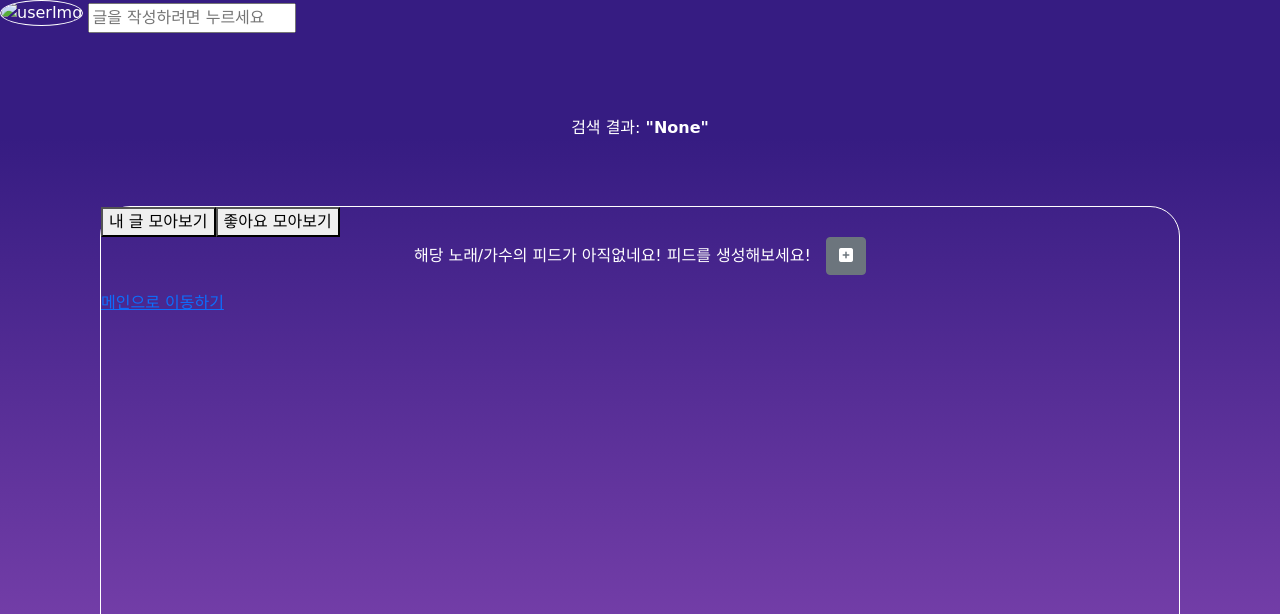
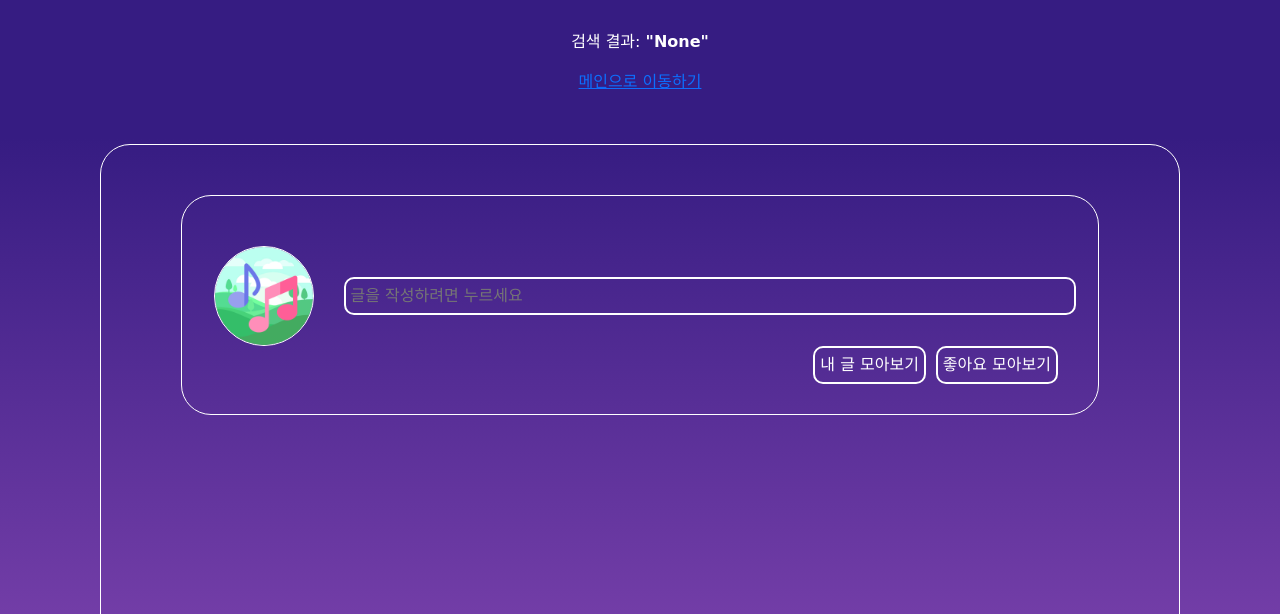
Before and after one commit to jnl1128/Yard, a Django app: page /search/ in a window 1280 px wide. Shown: the part 95-709 px from the top of the page. Run offline with Django 4.2, Linux system fonts and the light colour scheme; parts of the project's set-up code (start-up, migrations or seed data) failed here and were passed over; some libraries are stand-ins or nearby versions; some web fonts are replaced.

Commit message:
[REFACT] feedSearch.html layout 수정 및 css 적용

```diff
--- a/static/css/feed.css
+++ b/static/css/feed.css
@@ -26,7 +26,6 @@
   border-radius: 50%;
   height:100px;
   width:100px;
-  margin-bottom: 10px;
 }
 
 .feed--userName{
@@ -52,3 +51,56 @@
   margin-right: 40px;
   padding: 30px 50px;
 }
+
+.feed-addContainer{
+  display: flex;
+  flex-direction: column;
+  border: 1px solid #fff;
+  border-radius: 30px;
+  margin: 50px 80px;
+}
+
+.feed-add{
+  display: flex;
+  flex-direction: row;
+  align-items: center;
+  justify-content: center;
+  width: 100%;
+  margin-top: 50px;
+  margin-left: 5px;
+  margin-right: 5px;
+}
+.feed-add>input{
+  border: 2px solid #fff;
+  border-radius: 10px;
+  background-color: transparent;
+  width: 80%;
+  padding: 5px;
+  margin-left: 30px;
+}
+
+.feed-filterBtn{
+  display: flex;
+  flex-direction: row;
+  justify-content: end;
+  padding-bottom: 30px;
+  padding-right: 35px;
+
+}
+.feed-my, .feed-like{
+
+  padding: 5px 5px;
+  border-radius: 10px;
+  background-color: transparent;
+  border: 2px solid #fff;
+  margin:0 5px;
+  font-size: 16px;
+  color: #fff;
+}
+
+.feed-middle-menu{
+  display: flex;
+  flex-direction: column;
+  text-align: center;
+  margin-top: 30px;
+}
--- a/templates/feedSearch.html
+++ b/templates/feedSearch.html
@@ -1,12 +1,10 @@
-{% extends "searchBase.html" %} {% block content %}
-<div id="feedAdd">
-  <img src="{{ feed.userId.userImg.url }}" class="feed--userImg" alt="userImg">
-  <a>
-    <input type="text" type="submit" placeholder="글을 작성하려면 누르세요" data-bs-toggle="modal" data-bs-target="#feedForm"/>
-  </a>
-</div>
-<div style="margin-top: 5rem">
-  <p class="text-center my_search_text">검색 결과: <b>"{{query}}"</b></p>
+{% extends "searchBase.html" %}
+{% load static %}
+{% block content %}
+
+<div class="feed-middle-menu">
+  <p class="my_search_text">검색 결과: <b>"{{query}}"</b></p>
+  <a href="{% url 'user:main' %}">메인으로 이동하기</a>
 </div>
 <div class="feed-list">
     <!-- {% if messages %}
@@ -16,13 +14,27 @@
             </script>
         </section>
         {% endif %} -->
-        <div class="d-flex">
-          <a href="{% url 'user:searchMyFeed' %}"><button value="myFeed">내 글 모아보기</button></a>
-          <button>좋아요 모아보기</button>
-        </div>
+        <div class="feed-addContainer">
+          <div class="feed-add">
+            {% if request.user.userImg %}
+            <img src="{{ request.user.userImg.url }}" class="feed--userImg" alt="userImg">
+            {% else %}
+            <img src="{% static 'img/default.jpeg' %}" class="feed--userImg" alt="userImg">
+            {% endif %}
+              <input type="text" type="submit" placeholder="글을 작성하려면 누르세요" data-bs-toggle="modal" data-bs-target="#feedForm"/>
+
+          </div>
+          <div class="feed-filterBtn">
+            <a href="{% url 'user:searchMyFeed' %}"><button class="feed-my" value="myFeed">내 글 모아보기</button></a>
+            <a href="#"><button class="feed-like">좋아요 모아보기</button></a>
+          </div>
+      </div>
+
 
     {% for feed in feeds %}
+
     {% if request.user.id != feed.userId.id%}
+
     <div class="feed-container">
       <div class="feed--userInfo">
         <img src="{{ feed.userId.userImg.url }}" class="feed--userImg" alt="userImg">
@@ -56,7 +68,7 @@
     </div>
     {% endif %}
     {% empty %}
-    <div class="">
+    <!--<div class="">
       <p class="text-center my_search_text">
         해당 노래/가수의 피드가 아직없네요! 피드를 생성해보세요! &nbsp
 
@@ -65,8 +77,8 @@
           </button>
 
       </p>
-    </div>
-    <a href="{% url 'user:main' %}">메인으로 이동하기</a>
+    </div>-->
+
     {% endfor %}
 </div>
 <!-- 피드 등록 폼 modal -->
```
